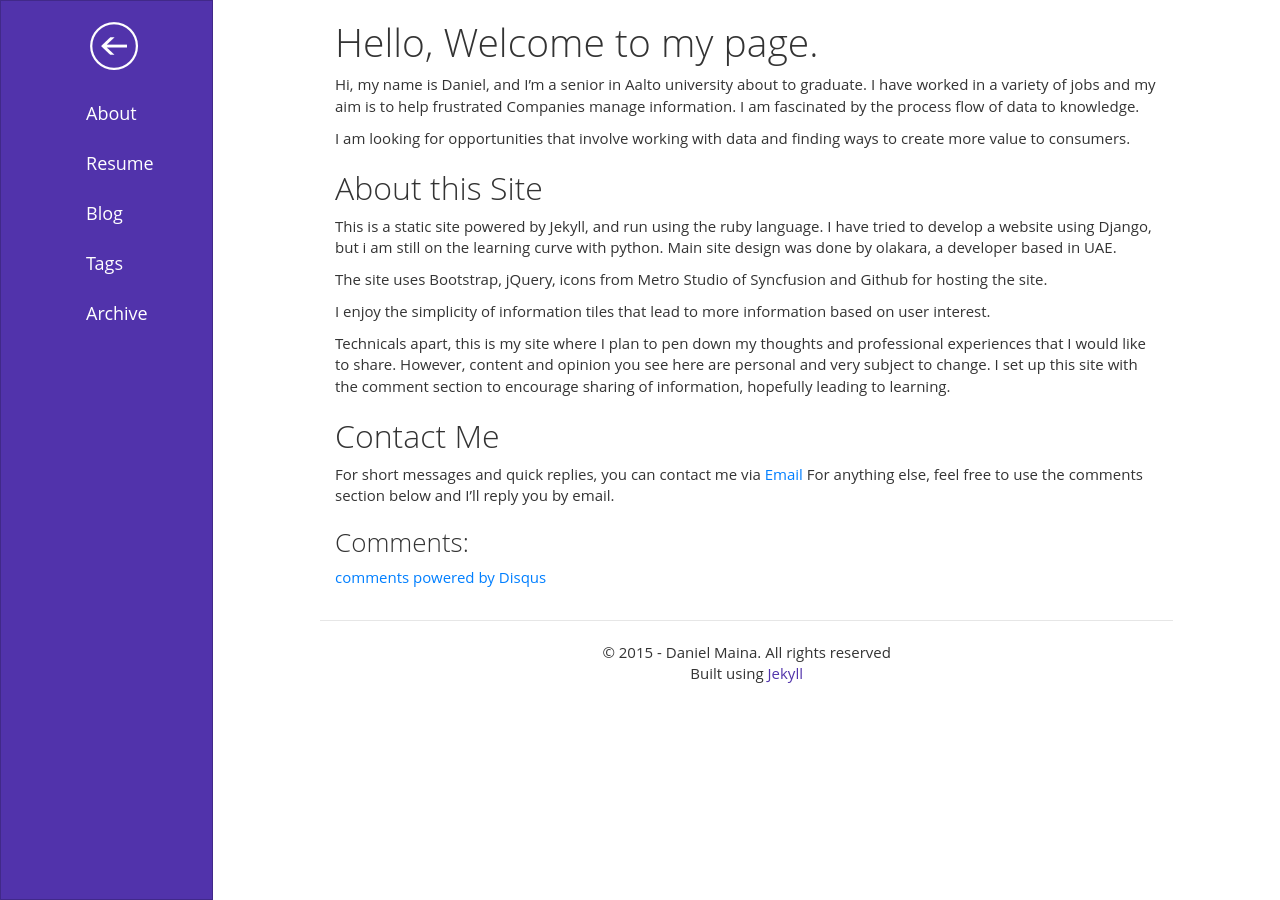
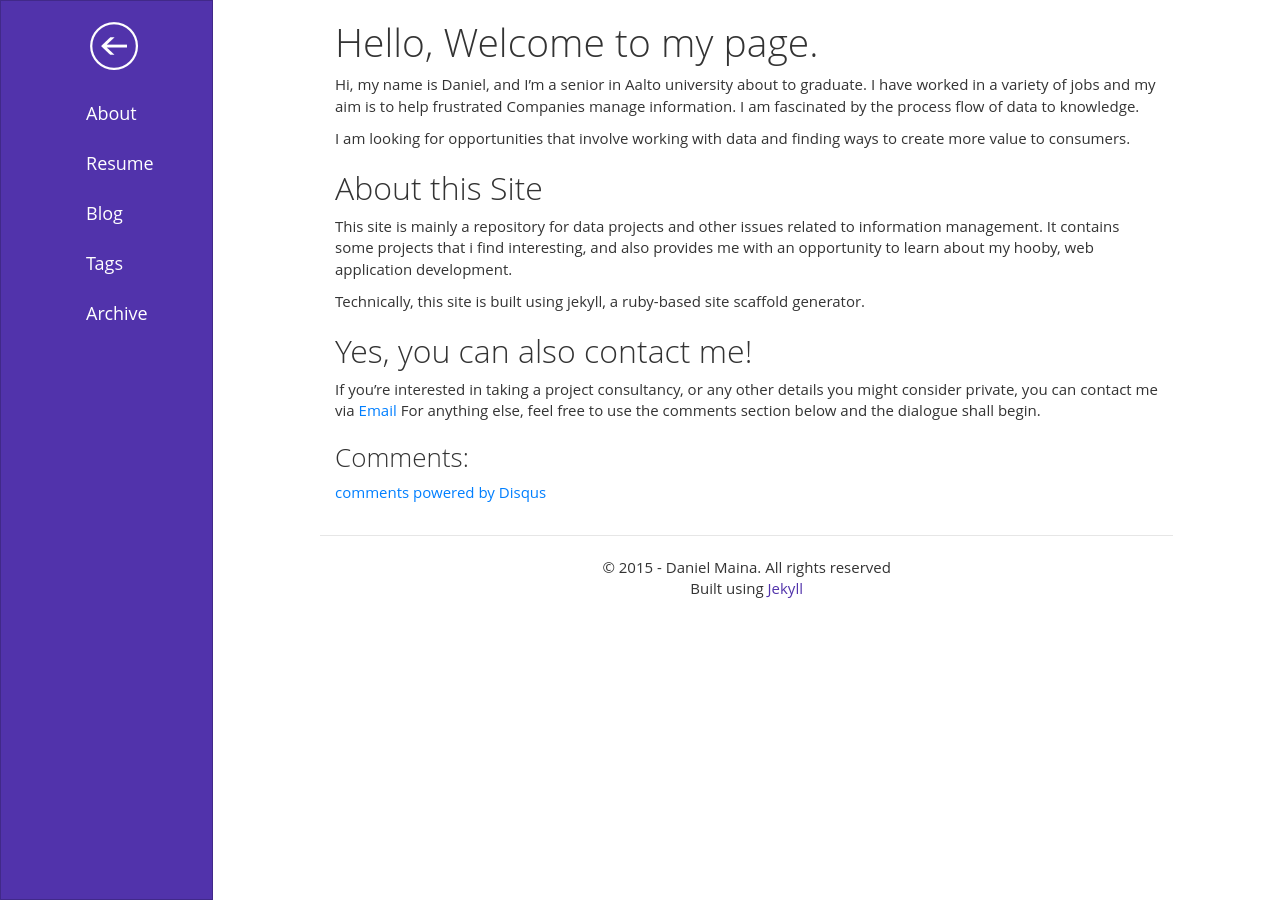
Before and after one commit to danconsults/metroblog, a Jekyll site: the page built from about/index.md, in a window 1280 px wide. Built offline with Jekyll 4.4.1, drawn with Linux system fonts in a browser that asks for light colours; comment, search, counter and statistics services are not loaded.

Commit message:
about me section edits
made more edits

```diff
--- a/about/index.md
+++ b/about/index.md
@@ -11,17 +11,13 @@ I am looking for opportunities that involve working with data and finding ways t
 
 ## About this Site
 
-This is a static site powered by Jekyll, and run using the ruby language. I have tried to develop a website using Django, but i am still on the learning curve with python. Main site design was done by olakara, a developer based in UAE.
+This site is mainly a repository for data projects and other issues related to information management. It contains some projects that i find interesting, and also provides me with an opportunity to learn about my hooby, web application development.
 
-The site uses Bootstrap, jQuery, icons from Metro Studio of Syncfusion and Github for hosting the site.
+Technically, this site is built using jekyll, a ruby-based site scaffold generator.
 
-I enjoy the simplicity of information tiles that lead to more information based on user interest.
+## Yes, you can also contact me!
 
-Technicals apart, this is my site where I plan to pen down my thoughts and professional  experiences that I would like to share. However, content and opinion you see here are personal and very subject to change. I set up this site with the comment section to encourage sharing of information, hopefully leading to learning.
-
-## Contact Me
-
-For short messages and quick replies, you can contact me via [Email](fofungi@gmail.com) For anything else, feel free to use the comments section below and I'll reply you by email.
+If you're interested in taking a project consultancy, or any other details you might consider private, you can contact me via [Email](fofungi@gmail.com) For anything else, feel free to use the comments section below and the dialogue shall begin.
 
 ### Comments:
 
```
